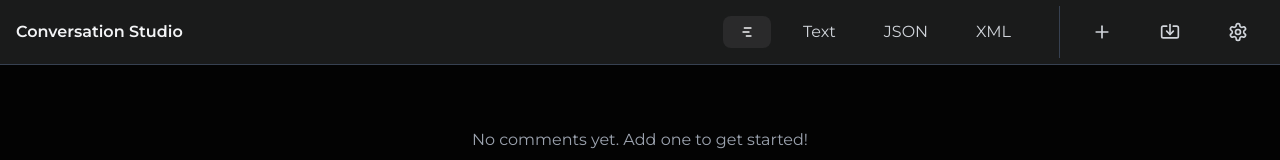
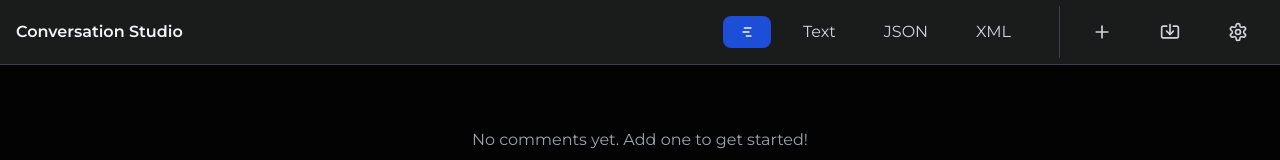
Before and after one commit to johnhenry/conversation-studio, a React (Vite) app: page / in a window 1280 px wide. Shown: the top 160 px of the page. Built offline with nearby package versions, Linux system fonts and the light colour scheme.

Commit message:
update readme

```diff
--- a/src/components/Header.tsx
+++ b/src/components/Header.tsx
@@ -98,8 +98,8 @@
               }}
               className={`px-4 py-2 rounded-lg transition-colors ${
                 activeTab === "forum"
-                  ? `bg-[#2A2A2B] text-gray-100`
-                  : "text-gray-300 hover:bg-[#2A2A2B]"
+                  ? `bg-${chatFocustIdColor}-700 text-gray-100`
+                  :`hover:bg-${chatFocustIdColor}-700 text-gray-300 `
               }`}
               aria-label={chatFocustId === "" ? "Forum Mode" : "Chat Mode"}
             >
```
Also changed, not shown: 5 other files (tests, documents, lock files or other folders).
